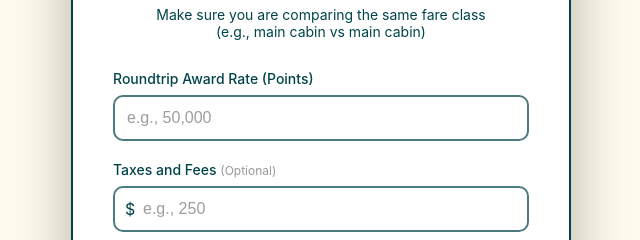
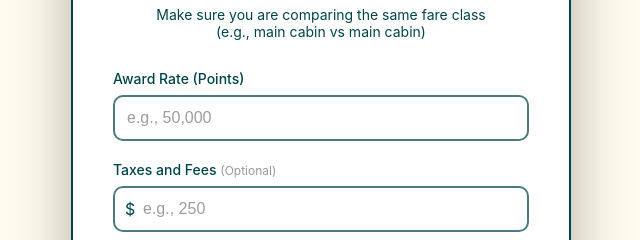
Before and after one commit to Ltcho/cpp-calculator, a plain HTML site: page index.html in a window 1280 px wide. Shown: the part 237-477 px from the top of the page, 319-959 px from the left. Drawn offline with Linux system fonts and the light colour scheme.

Commit message:
Delete roundtrip

```diff
--- a/index.html
+++ b/index.html
@@ -254,7 +254,7 @@
         </p>
 
         <div class="input-group">
-            <label for="points">Roundtrip Award Rate (Points)</label>
+            <label for="points">Award Rate (Points)</label>
             <input type="text" id="points" placeholder="e.g., 50,000">
         </div>
 
```
